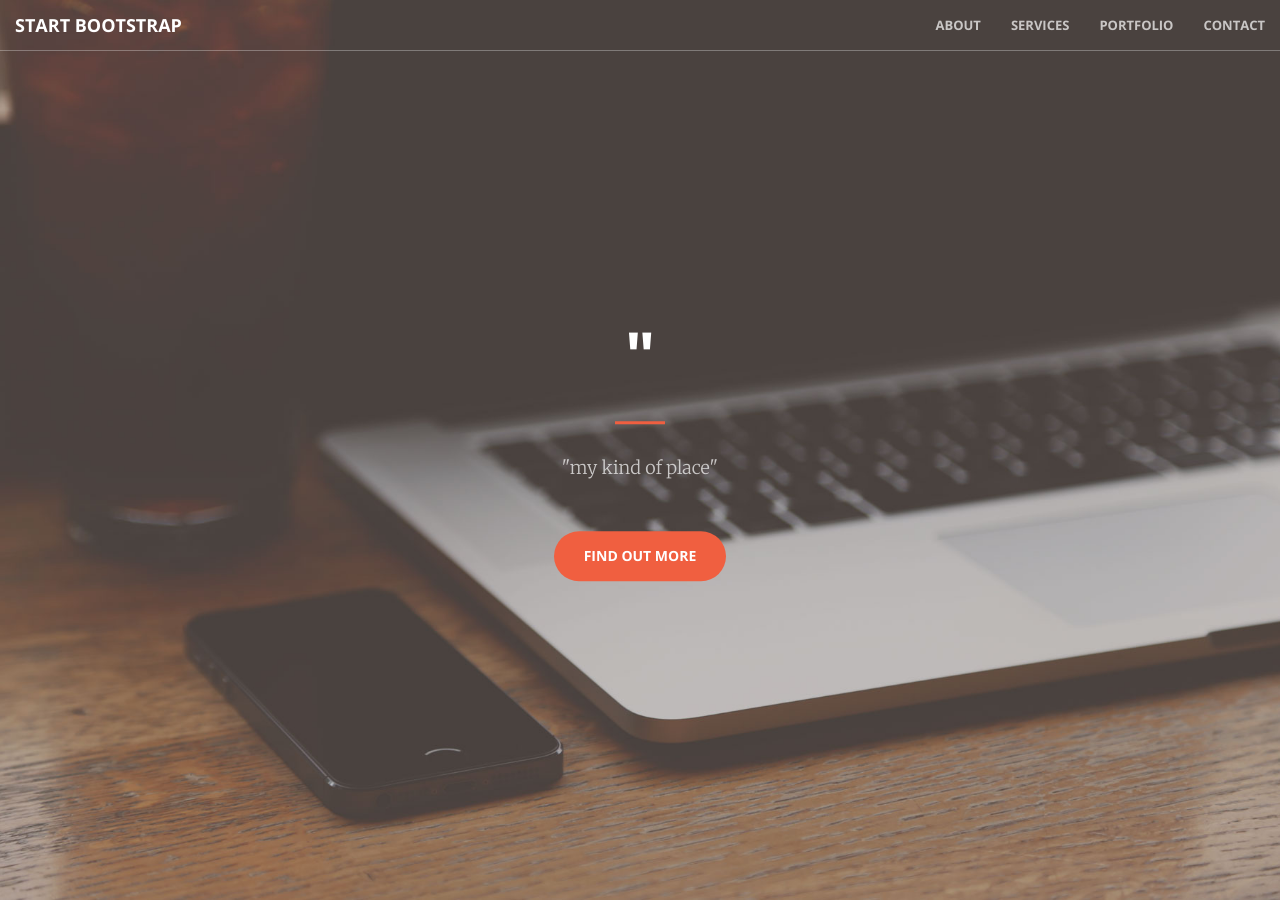
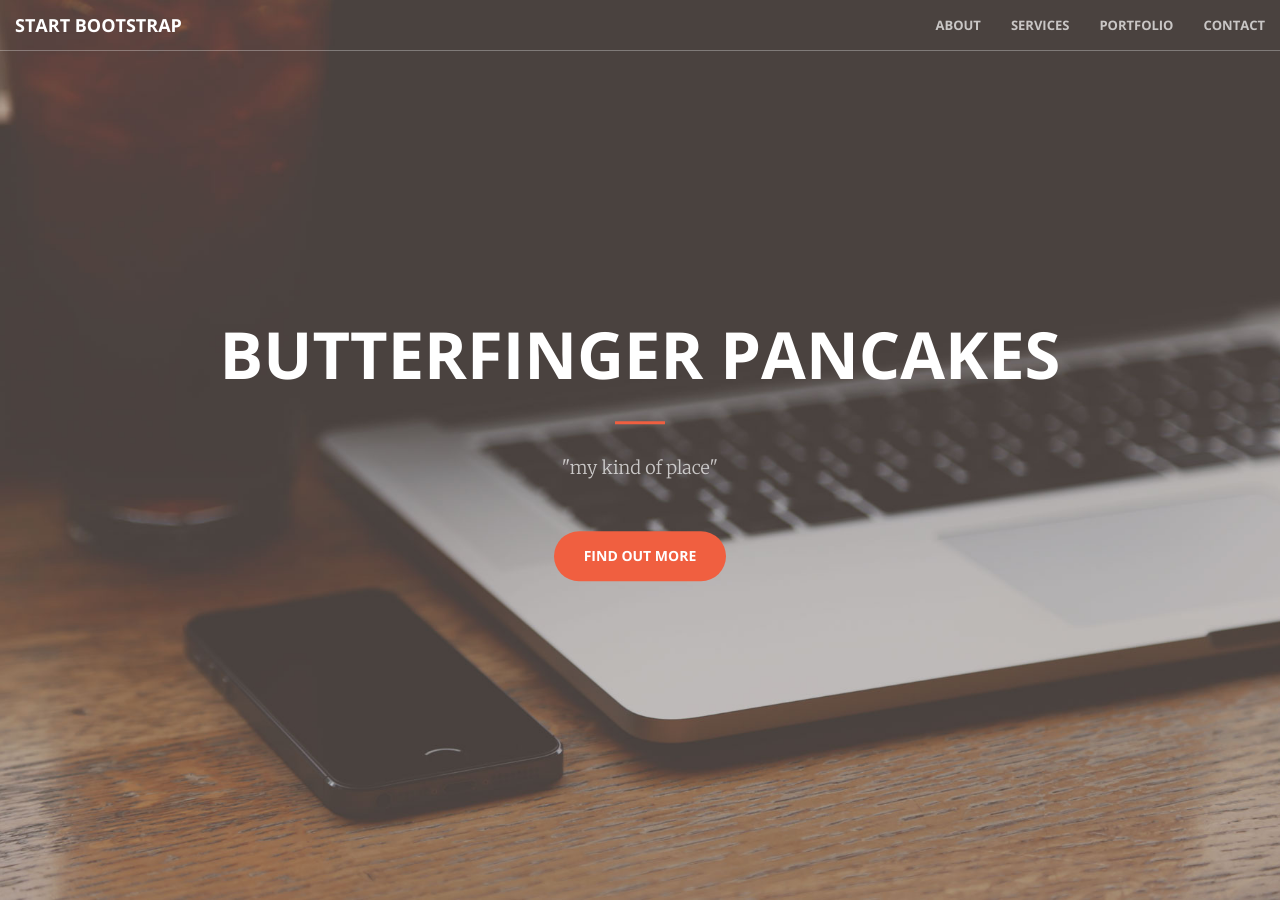
Before and after one commit to butterfingerpancakes/butterfinger.github.io, a Jekyll site: the page built from index.html, in a window 1280 px wide and 900 px high. Built offline with Jekyll 4.4.1, drawn with Linux system fonts in a browser that asks for light colours.

Commit message:
Update header.html

```diff
--- a/_includes/header.html
+++ b/_includes/header.html
@@ -1,7 +1,7 @@
 <header>
     <div class="header-content">
         <div class="header-content-inner">
-            <h1>"</h1>
+            <h1>Butterfinger Pancakes</h1>
             <hr>
             <p>"my kind of place"</p>
             <a href="#about" class="btn btn-primary btn-xl page-scroll">Find Out More</a>
```
